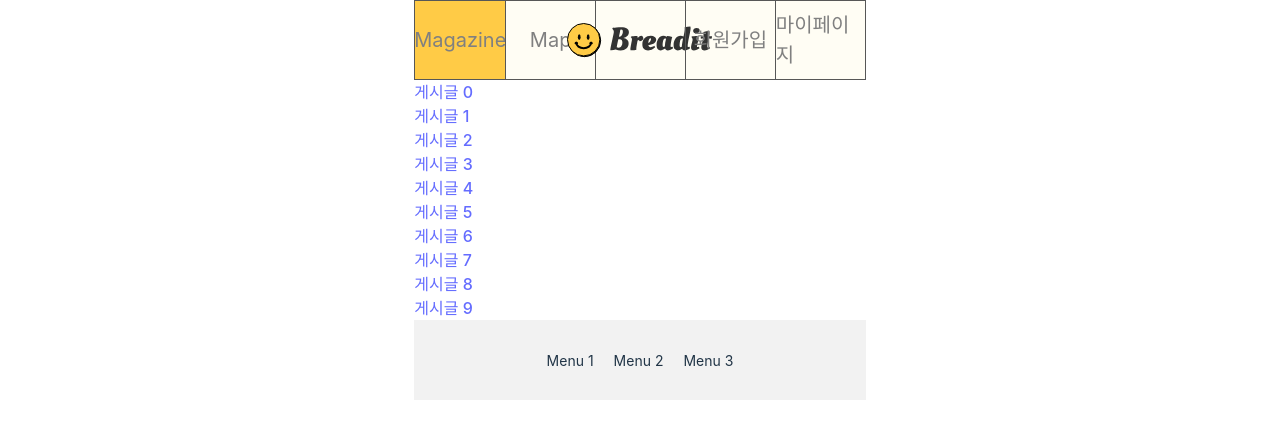
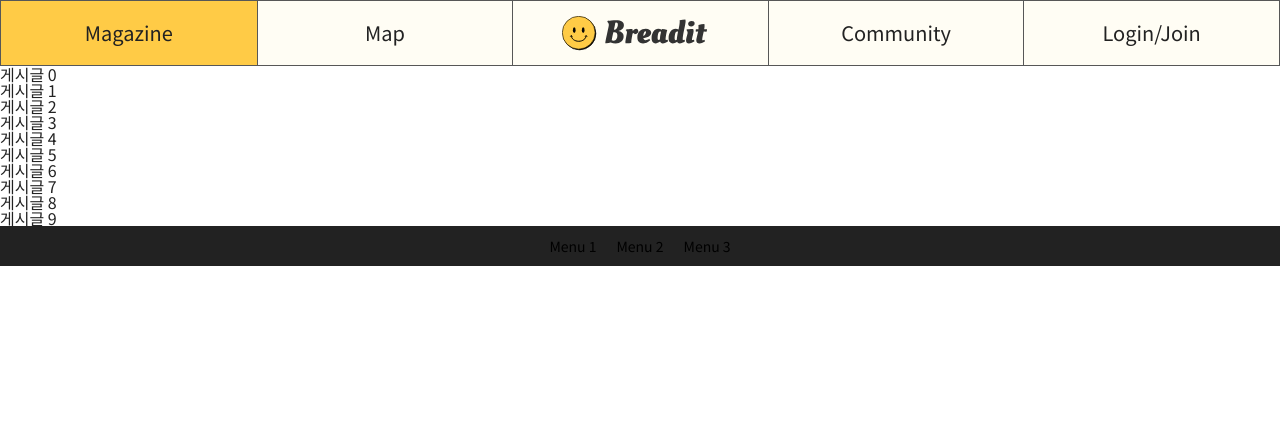
Before and after one commit to gganj123/breadit-Project-frontend, a React (Vite) app: page / in a window 1280 px wide. Shown: the top 438 px of the page. Built offline with nearby package versions, Linux system fonts and the light colour scheme.

Commit message:
feat:reset.css 생성

```diff
--- a/src/index.css
+++ b/src/index.css
@@ -1,69 +1,7 @@
-:root {
-  font-family: Inter, system-ui, Avenir, Helvetica, Arial, sans-serif;
-  line-height: 1.5;
-  font-weight: 400;
+@import url("https://fonts.googleapis.com/css2?family=Noto+Sans+KR:wght@100..900&display=swap");
 
-  color-scheme: light dark;
-  color: rgba(255, 255, 255, 0.87);
-  background-color: #242424;
-
-  font-synthesis: none;
-  text-rendering: optimizeLegibility;
-  -webkit-font-smoothing: antialiased;
-  -moz-osx-font-smoothing: grayscale;
-}
-
-a {
-  font-weight: 500;
-  color: #646cff;
-  text-decoration: inherit;
-}
-a:hover {
-  color: #535bf2;
-}
-
-body {
-  margin: 0;
-  place-items: center;
-  min-width: 320px;
-  min-height: 100vh;
-}
-
-h1 {
-  font-size: 3.2em;
-  line-height: 1.1;
-}
-
-button {
-  border-radius: 8px;
-  border: 1px solid transparent;
-  padding: 0.6em 1.2em;
-  font-size: 1em;
-  font-weight: 500;
-  font-family: inherit;
-  background-color: #1a1a1a;
-  cursor: pointer;
-  transition: border-color 0.25s;
-}
-button:hover {
-  border-color: #646cff;
-}
-button:focus,
-button:focus-visible {
-  outline: 4px auto -webkit-focus-ring-color;
-}
-
-@media (prefers-color-scheme: light) {
-  :root {
-    color: #213547;
-    background-color: #ffffff;
-  }
-  a:hover {
-    color: #747bff;
-  }
-  button {
-    background-color: #f9f9f9;
-  }
+* {
+  font-family: "Noto Sans KR", sans-serif;
 }
 
 /* header */
@@ -72,7 +10,7 @@ header {
   display: flex;
   justify-content: space-between;
   border-bottom: 1px solid #f2f2f2;
-  min-height: 80px;
+  min-height: 66px;
   align-items: center;
   box-sizing: border-box;
   background-color: #fffdf4;
@@ -91,7 +29,7 @@ header a {
   align-items: center;
   width: 20%;
   text-decoration: none;
-  color: gray;
+  color: #222;
   box-sizing: border-box;
   font-size: 20px;
   font-weight: 400;
@@ -101,14 +39,9 @@ header a + a {
   border-left: 1px solid #575757;
 }
 
-header a:focus,
-header a:hover {
-  color: black;
-}
-
 /* footer */
 footer {
-  background-color: #f2f2f2;
+  background-color: #222;
   min-height: 40px;
   padding: 20px 40px;
   font-size: 14px;
--- a/src/main.tsx
+++ b/src/main.tsx
@@ -2,6 +2,7 @@ import React from "react";
 import ReactDOM from "react-dom/client";
 import App from "./App.tsx";
 import "./index.css";
+import "./reset.css";
 import { BrowserRouter as Router } from "react-router-dom";
 
 ReactDOM.createRoot(document.getElementById("root")!).render(
--- a/src/pages/home/index.tsx
+++ b/src/pages/home/index.tsx
@@ -11,11 +11,11 @@ export default function Home() {
             Magazine
           </Link>
           <Link to="/signup">Map</Link>
-          <Link to="/mypage">
+          <Link to="/">
             <img src={Logo} className="logo" alt="Vite logo" />
           </Link>
-          <Link to="/signup">회원가입</Link>
-          <Link to="/mypage">마이페이지</Link>
+          <Link to="/signup">Community</Link>
+          <Link to="/login">Login/Join</Link>
         </div>
       </header>
       <div className="post__list">
--- /dev/null
+++ b/src/reset.css
@@ -0,0 +1,19 @@
+* {box-sizing: border-box;}
+html, body, h1, h2, h3, h4, h5, h6,
+p, div, em, sup, sub, code, hr, strong, span, q, blockquote,
+header, footer, aside, nav, article, section, figure, main,
+img, a, table, tr, td, th, thead, tbody, tfoot,
+ul, ol, li, dl, dt, dd, address,
+form, fieldset, legend, input, button, select, option, textarea {
+  margin: 0; padding: 0; line-height: 1.0;
+
+}
+
+ul, ol, li {list-style: none;}
+table, td, th, tr {border-collapse: collapse;}
+th {text-align: left;}
+a {color: #222; text-decoration: none;}
+textarea {resize: none;}
+fieldset {border: 0;}
+input, button {cursor:pointer; background: none; border: 0;}
+.skip {display: none;}
```
Also changed, not shown: public/Logo.svg.
